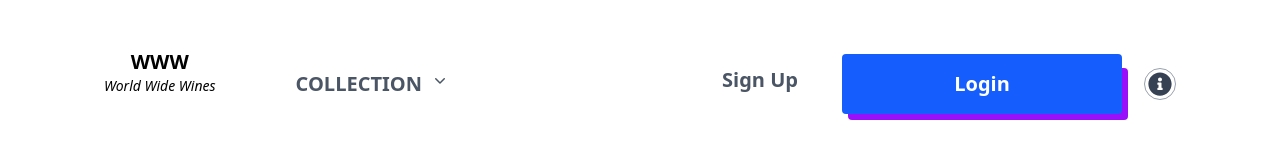
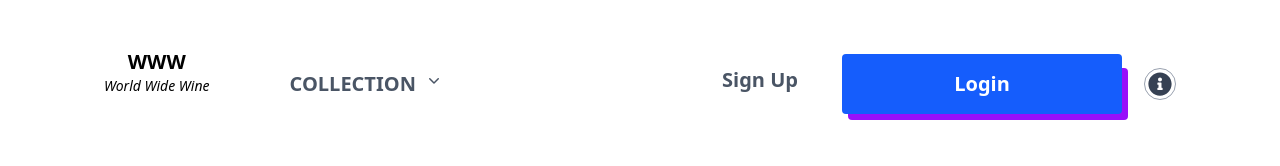
Before and after one commit to LisbonConnection/World-Wide-Wine-Frontend, a React (Vite) app: page / in a window 1280 px wide. Shown: the top 166 px of the page. Built offline with nearby package versions, Linux system fonts and the light colour scheme.

Commit message:
update navbar-> world wide wine

```diff
--- a/src/components/Navbar.jsx
+++ b/src/components/Navbar.jsx
@@ -103,7 +103,7 @@ function Navbar() {
                 <p className="w-auto text-xl font-bold flex justify-center">
                   WWW
                 </p>
-                <p className="w-auto italic text-sm">World Wide Wines</p>
+                <p className="w-auto italic text-sm">World Wide Wine</p>
               </div>
             </Link>
 
```
